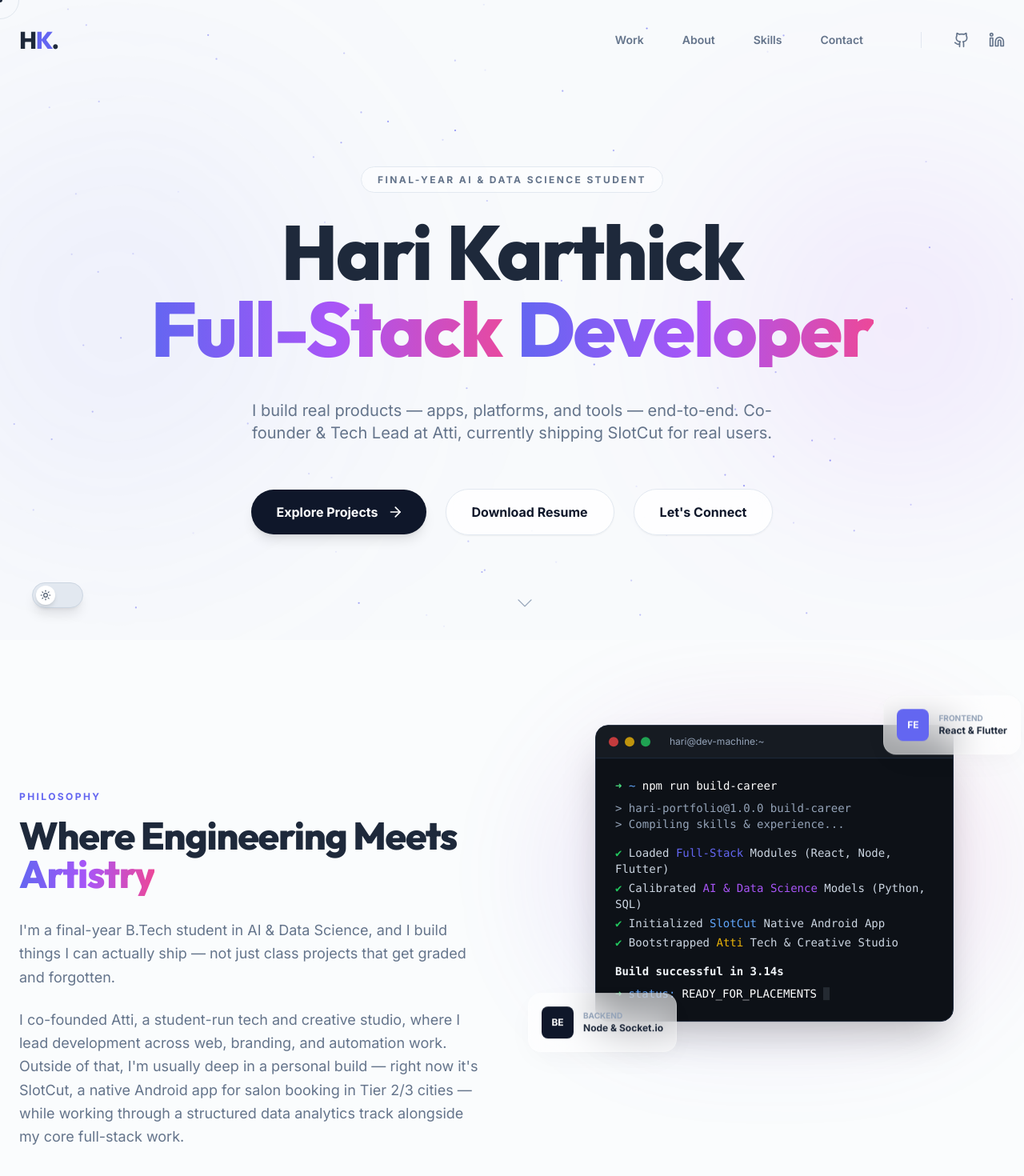
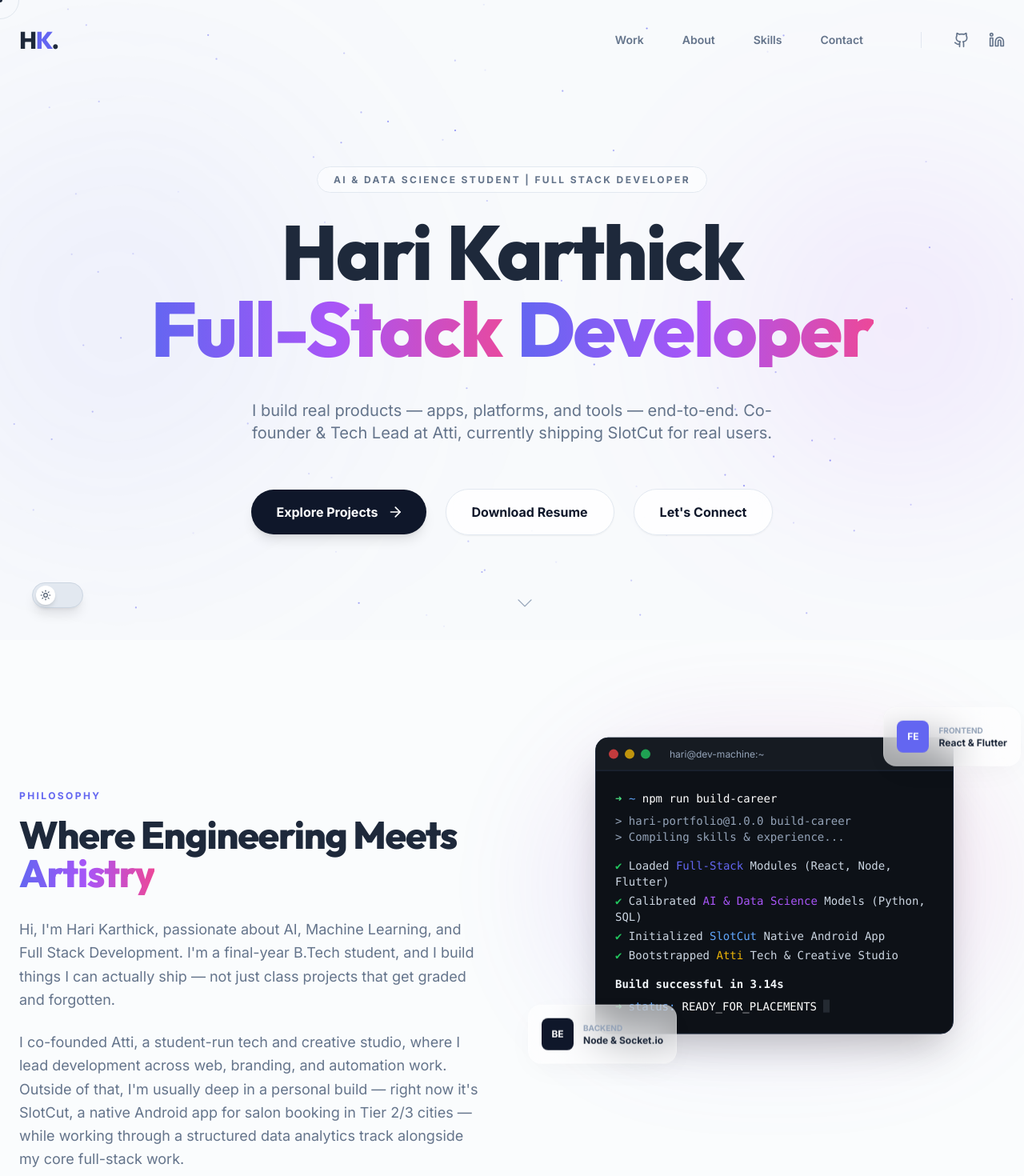
Before and after one commit to harikarthick12/Portfolio, a React (Vite) app: page / in a window 1280 px wide. Shown: the top 1470 px of the page at 80% size. Built offline with nearby package versions, Linux system fonts and the light colour scheme.

Commit message:
seo: add sitemap, robots.txt, and update meta tags and keywords

```diff
--- a/index.html
+++ b/index.html
@@ -7,8 +7,10 @@
     <link rel="preconnect" href="https://fonts.googleapis.com">
     <link rel="preconnect" href="https://fonts.gstatic.com" crossorigin>
     <link href="https://fonts.googleapis.com/css2?family=Inter:wght@400;500;600;700;800&family=Outfit:wght@700;800;900&family=Caveat:wght@600;700&display=swap" rel="stylesheet">
-    <title>Hari Karthick | Full-Stack Developer</title>
-    <meta name="description" content="Portfolio of Hari Karthick, a final-year AI & Data Science student and Full-Stack Developer building real apps and products end-to-end." />
+    <title>Hari Karthick | Portfolio</title>
+    <meta name="description" content="Hari Karthick - AI & Data Science Student, Full Stack Developer, Machine Learning Enthusiast">
+    <meta name="keywords" content="Hari Karthick portfolio, Hari Karthick developer, Hari Karthick AI engineer">
+    <meta name="author" content="Hari Karthick">
     <meta name="google-site-verification" content="2tkhgrtnxnfCPQ8ZUpFUUVvcQyy9BUqDqyMtqvV1n0g" />
 
     <!-- Open Graph / LinkedIn / Facebook -->
--- a/src/sections/About.jsx
+++ b/src/sections/About.jsx
@@ -31,7 +31,7 @@ export default function About() {
             </h2>
             <div className="space-y-6 text-lg text-secondary leading-relaxed">
               <p>
-                I'm a final-year B.Tech student in AI & Data Science, and I build things I can actually ship — not just class projects that get graded and forgotten.
+                Hi, I'm Hari Karthick, passionate about AI, Machine Learning, and Full Stack Development. I'm a final-year B.Tech student, and I build things I can actually ship — not just class projects that get graded and forgotten.
               </p>
               <p>
                 I co-founded Atti, a student-run tech and creative studio, where I lead development across web, branding, and automation work. Outside of that, I'm usually deep in a personal build — right now it's SlotCut, a native Android app for salon booking in Tier 2/3 cities — while working through a structured data analytics track alongside my core full-stack work.
--- a/src/sections/Hero.jsx
+++ b/src/sections/Hero.jsx
@@ -39,7 +39,7 @@ export default function Hero() {
             className="mb-8"
           >
             <span className="px-5 py-2 text-xs font-bold tracking-[0.2em] uppercase border border-slate-200 dark:border-slate-700 bg-white/50 dark:bg-slate-800/50 backdrop-blur-md rounded-full text-secondary">
-              Final-Year AI & Data Science Student
+              AI & Data Science Student | Full Stack Developer
             </span>
           </motion.div>
 
```
Also changed, not shown: public/robots.txt (added), 1 other file (tests, documents, lock files or other folders).
